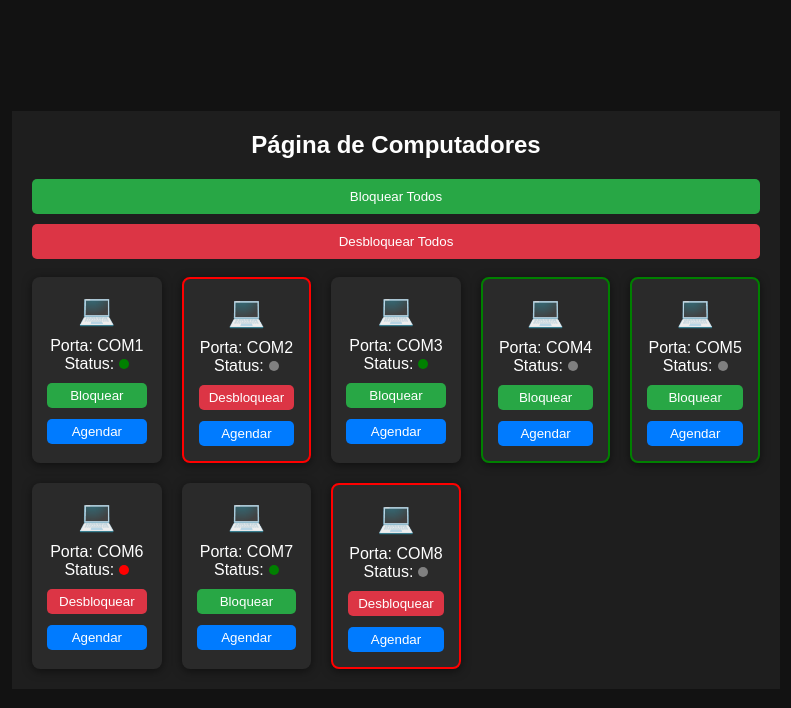
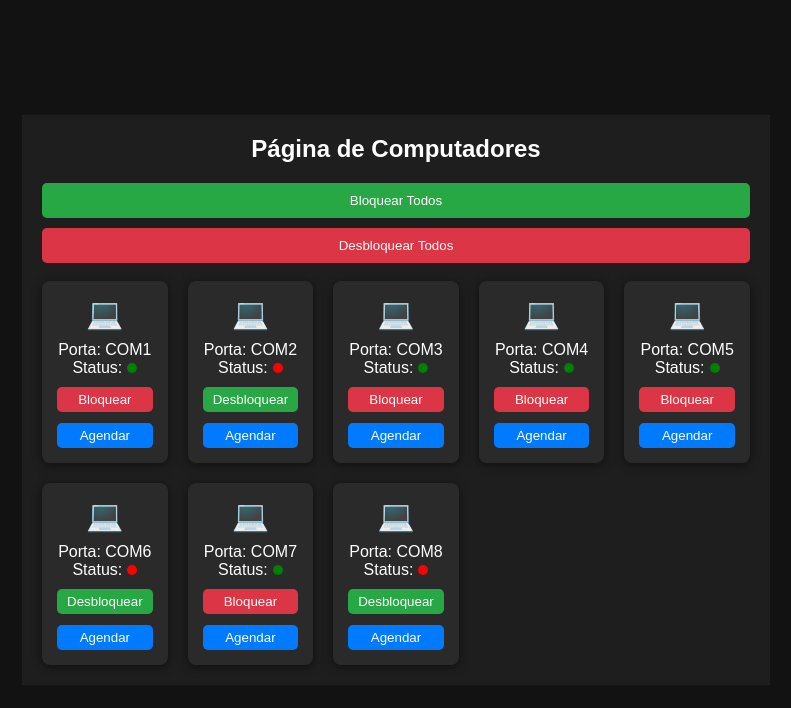
Before and after one commit to lucaszferreira1/OGMR_Gerencia_SNMP, a React (Create React App) app in the folder app-ogmr/: page /computadores in a window 1280 px wide. Shown: the top 708 px of the page, without its empty margins (244-1035 px from the left). Built offline with nearby package versions, Linux system fonts and the light colour scheme.

Commit message:
Remoção de ligado/desligado, troca de cores de botoes

```diff
--- a/app-ogmr/src/Computadores.js
+++ b/app-ogmr/src/Computadores.js
@@ -4,14 +4,14 @@ import './Computadores.css';
 import Modal from './Modal';
 
 const initialComputadoresData = [
-  { id: 1, porta: 'COM1', status: 'Ativo', isActive: true },
-  { id: 2, porta: 'COM2', status: 'Bloqueado', isActive: false },
-  { id: 3, porta: 'COM3', status: 'Ativo', isActive: true },
-  { id: 4, porta: 'COM4', status: 'Ativo', isActive: false },
-  { id: 5, porta: 'COM5', status: 'Ativo', isActive: false },
-  { id: 6, porta: 'COM6', status: 'Bloqueado', isActive: true },
-  { id: 7, porta: 'COM7', status: 'Ativo', isActive: true },
-  { id: 8, porta: 'COM8', status: 'Bloqueado', isActive: false },
+  { id: 1, porta: 'COM1', status: 'Ativo'},
+  { id: 2, porta: 'COM2', status: 'Bloqueado'},
+  { id: 3, porta: 'COM3', status: 'Ativo'},
+  { id: 4, porta: 'COM4', status: 'Ativo'},
+  { id: 5, porta: 'COM5', status: 'Ativo'},
+  { id: 6, porta: 'COM6', status: 'Bloqueado'},
+  { id: 7, porta: 'COM7', status: 'Ativo'},
+  { id: 8, porta: 'COM8', status: 'Bloqueado'},
 ];
 
 function Computadores() {
@@ -72,17 +72,17 @@ function Computadores() {
       <br></br><br></br>
       <div className="computadores-list">
         {computadoresData.map((computador) => (
-          <div key={computador.id} className={`computador-card ${!computador.isActive ? (computador.status === 'Bloqueado' ? 'card-inativo-bloqueado' : 'card-inativo-ativo') : ''}`}>
+          <div key={computador.id} className={'computador-card'}>
             <div className="computador-icon">💻</div>
             <div className="computador-info">
               <p>Porta: {computador.porta}</p>
               <p>Status:
-              <span className={`status ${computador.isActive ? (computador.status === 'Ativo' ? 'st-ativo' : 'st-bloqueado') : 'st-inativo'}`}></span>
+              <span className={`status ${computador.status === 'Ativo' ? 'st-ativo' : 'st-bloqueado'}`}></span>
               </p>
             </div>
             <div className="computador-actions">
               <button
-                className={computador.status === 'Ativo' ? 'bloqueado' : 'ativo'}
+                className={computador.status === 'Ativo' ? 'ativo' : 'bloqueado'}
                 onClick={() => toggleStatus(computador.id)}
               >
                 {computador.status === 'Bloqueado' ? 'Desbloquear' : 'Bloquear'}
```
